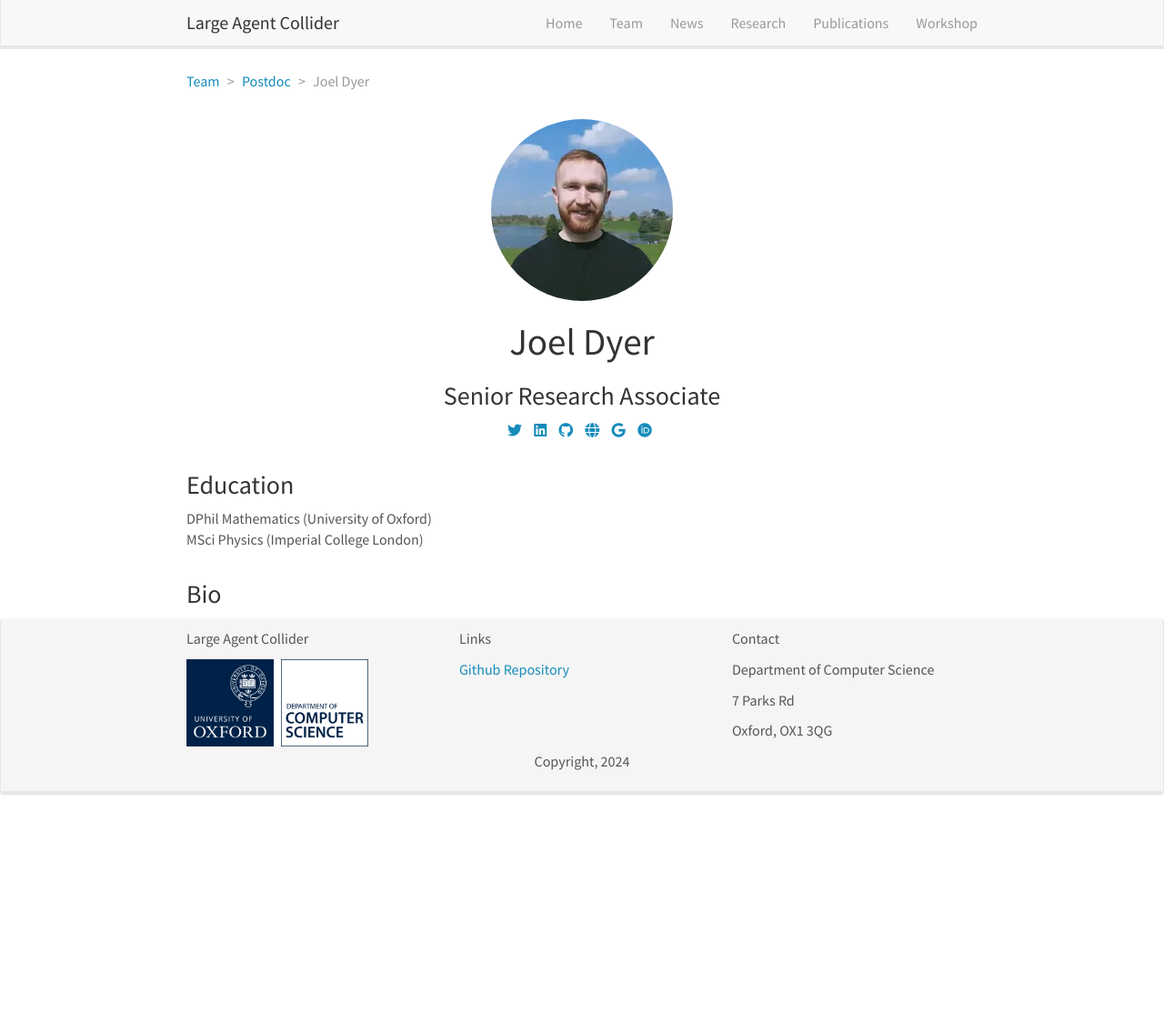
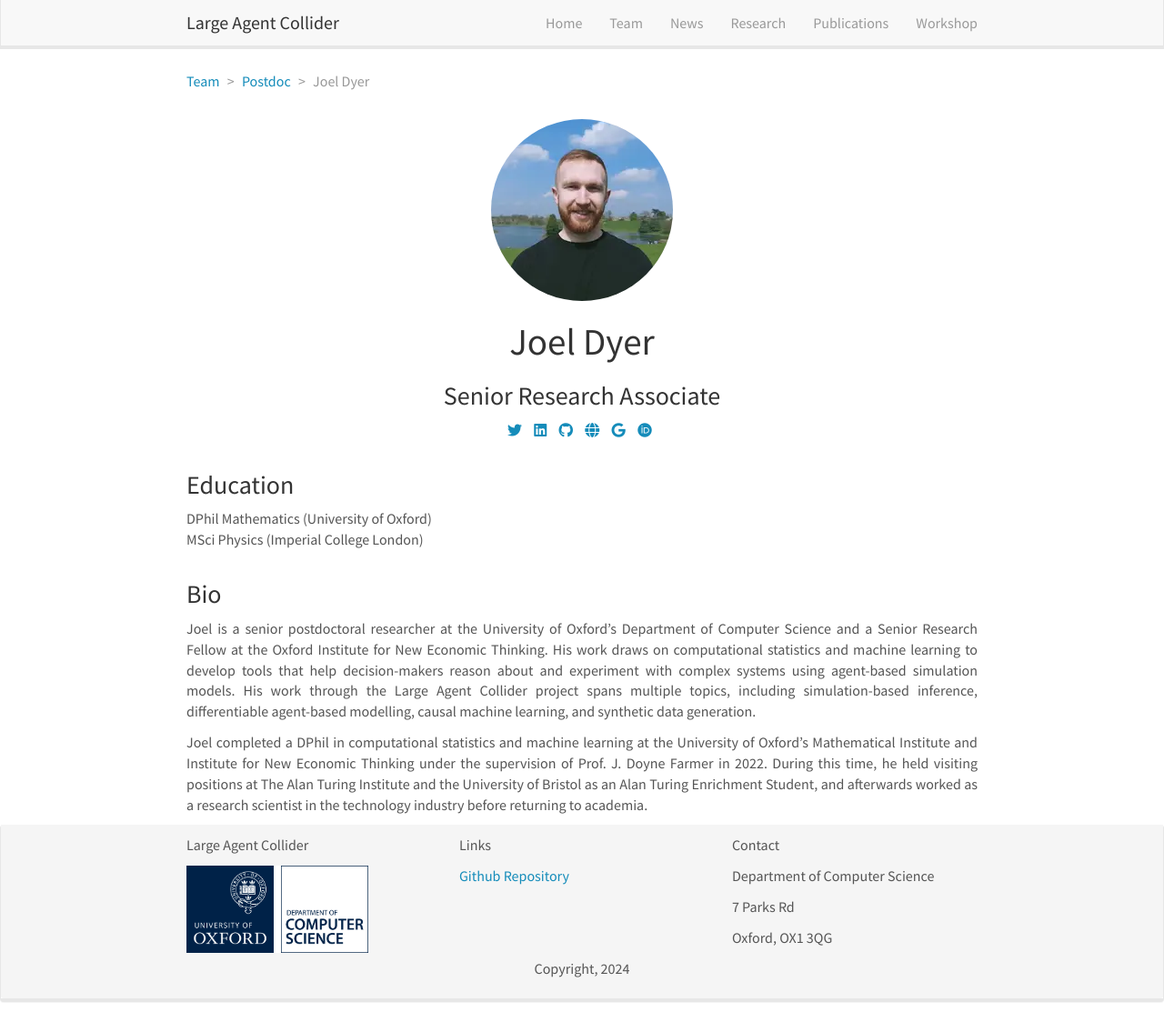
Before and after one commit to imqhashmi/LargeAgentCollider.github.io, a Jekyll site: the page built from _pages/team/_posts/2022-09-01-joel.md, in a window 1280 px wide and 1124 px high. Shown: the whole window at 91% size. Built offline with Jekyll 4.4.1, drawn with Linux system fonts in a browser that asks for light colours; nearby versions of some CDN libraries.

Commit message:
Update 2022-09-01-joel.md

```diff
--- a/_pages/team/_posts/2022-09-01-joel.md
+++ b/_pages/team/_posts/2022-09-01-joel.md
@@ -17,3 +17,7 @@ education:
  - DPhil Mathematics (University of Oxford)
  - MSci Physics (Imperial College London)
 ---
+
+Joel is a senior postdoctoral researcher at the University of Oxford’s Department of Computer Science and a Senior Research Fellow at the Oxford Institute for New Economic Thinking. His work draws on computational statistics and machine learning to develop tools that help decision-makers reason about and experiment with complex systems using agent-based simulation models. His work through the Large Agent Collider project spans multiple topics, including simulation-based inference, differentiable agent-based modelling, causal machine learning, and synthetic data generation.
+
+Joel completed a DPhil in computational statistics and machine learning at the University of Oxford’s Mathematical Institute and Institute for New Economic Thinking under the supervision of Prof. J. Doyne Farmer in 2022. During this time, he held visiting positions at The Alan Turing Institute and the University of Bristol as an Alan Turing Enrichment Student, and afterwards worked as a research scientist in the technology industry before returning to academia.
```
